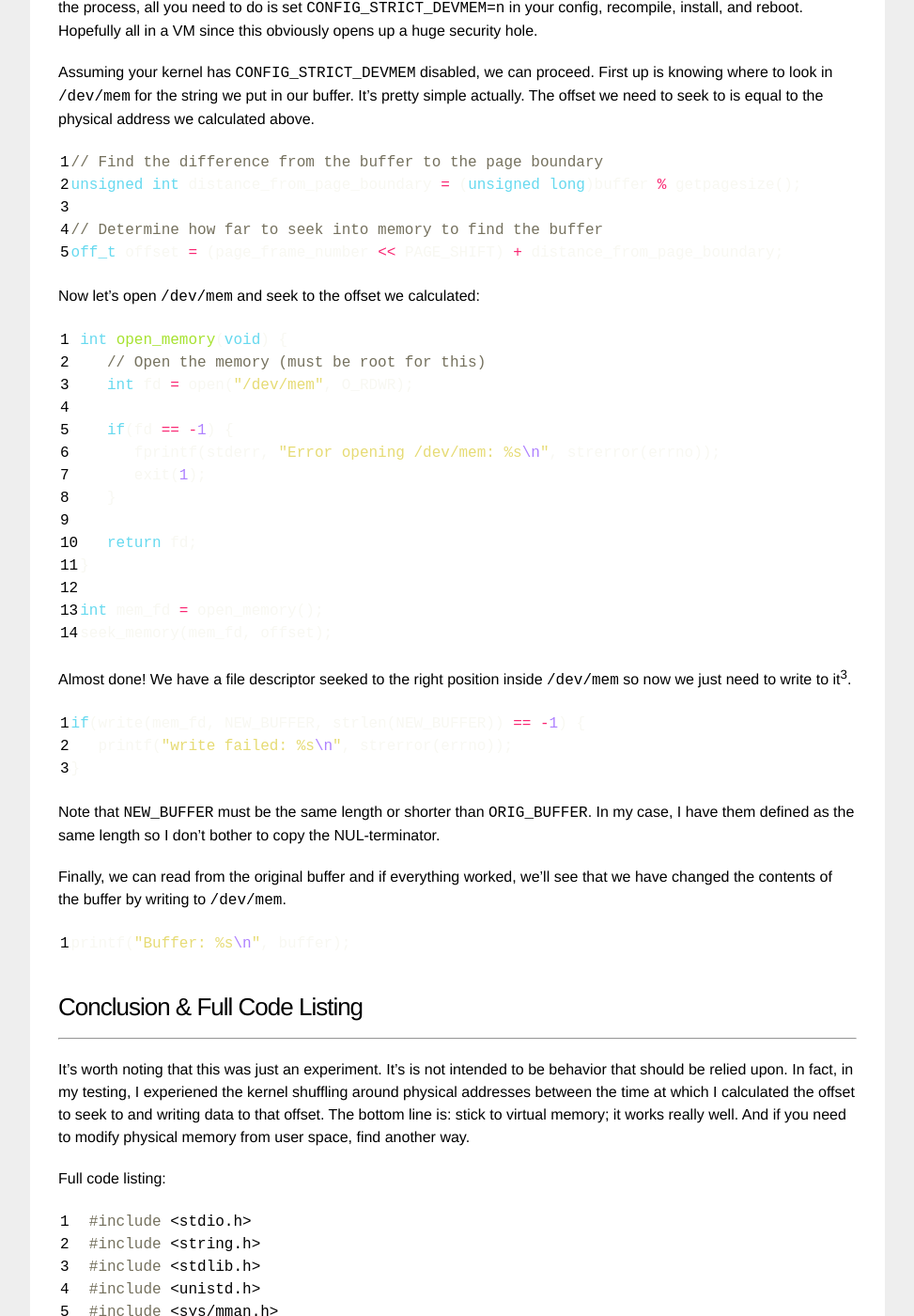
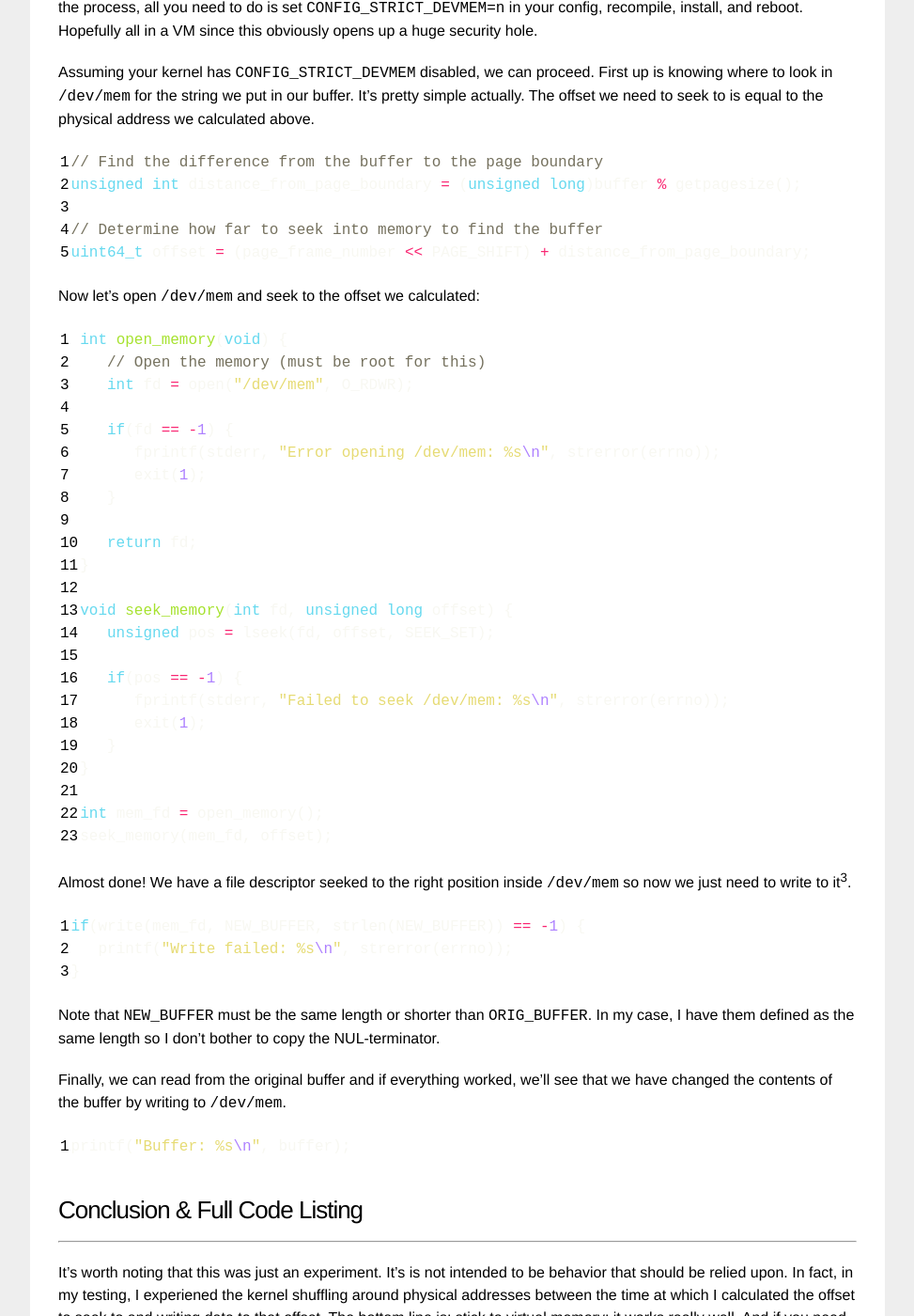
Before and after one commit to shanet/blog, a Jekyll site: the page built from _posts/2014-12-27-translating-virtual-addresses-to-physcial-addresses-in-user-space.md, in a window 1280 px wide and 1400 px high, scrolled down 3325 px. Shown: the whole window at 94% size, without its empty margins (153-1126 px from the left). Built offline with Jekyll 4.4.1, drawn with Linux system fonts in a browser that asks for light colours; some of the changed text lies outside the part shown.

Commit message:
change off_t to uint64_t and add seek_memory function to virt to phys post

```diff
--- a/_posts/2014-12-27-translating-virtual-addresses-to-physcial-addresses-in-user-space.md
+++ b/_posts/2014-12-27-translating-virtual-addresses-to-physcial-addresses-in-user-space.md
@@ -124,7 +124,7 @@ Assuming your kernel has <code>CONFIG_STRICT_DEVMEM</code> disabled, we can proc
 unsigned int distance_from_page_boundary = (unsigned long)buffer % getpagesize();
 
 // Determine how far to seek into memory to find the buffer
-off_t offset = (page_frame_number << PAGE_SHIFT) + distance_from_page_boundary;
+uint64_t offset = (page_frame_number << PAGE_SHIFT) + distance_from_page_boundary;
 {% endhighlight %}
 
 Now let's open <code>/dev/mem</code> and seek to the offset we calculated:
@@ -142,6 +142,15 @@ int open_memory(void) {
    return fd;
 }
 
+void seek_memory(int fd, unsigned long offset) {
+   unsigned pos = lseek(fd, offset, SEEK_SET);
+
+   if(pos == -1) {
+      fprintf(stderr, "Failed to seek /dev/mem: %s\n", strerror(errno));
+      exit(1);
+   }
+}
+
 int mem_fd = open_memory();
 seek_memory(mem_fd, offset);
 {% endhighlight %}
@@ -150,7 +159,7 @@ Almost done! We have a file descriptor seeked to the right position inside <code
 
 {% highlight c linenos=table %}
 if(write(mem_fd, NEW_BUFFER, strlen(NEW_BUFFER)) == -1) {
-   printf("write failed: %s\n", strerror(errno));
+   printf("Write failed: %s\n", strerror(errno));
 }
 {% endhighlight %}
 
@@ -208,7 +217,7 @@ int main(void) {
    unsigned int distance_from_page_boundary = (unsigned long)buffer % getpagesize();
 
    // Determine how far to seek into memory to find the buffer
-   off_t offset = (page_frame_number << PAGE_SHIFT) + distance_from_page_boundary;
+   uint64_t offset = (page_frame_number << PAGE_SHIFT) + distance_from_page_boundary;
 
    // Open /dev/mem, seek the calculated offset, and
    // map it into memory so we can manipulate it
@@ -223,7 +232,7 @@ int main(void) {
    // Note that since the strings are the same length, there's no purpose in
    // copying the NUL terminator again
    if(write(mem_fd, NEW_BUFFER, strlen(NEW_BUFFER)) == -1) {
-      printf("write failed: %s\n", strerror(errno));
+      printf("Write failed: %s\n", strerror(errno));
    }
 
    printf("Buffer: %s\n", buffer);
```
